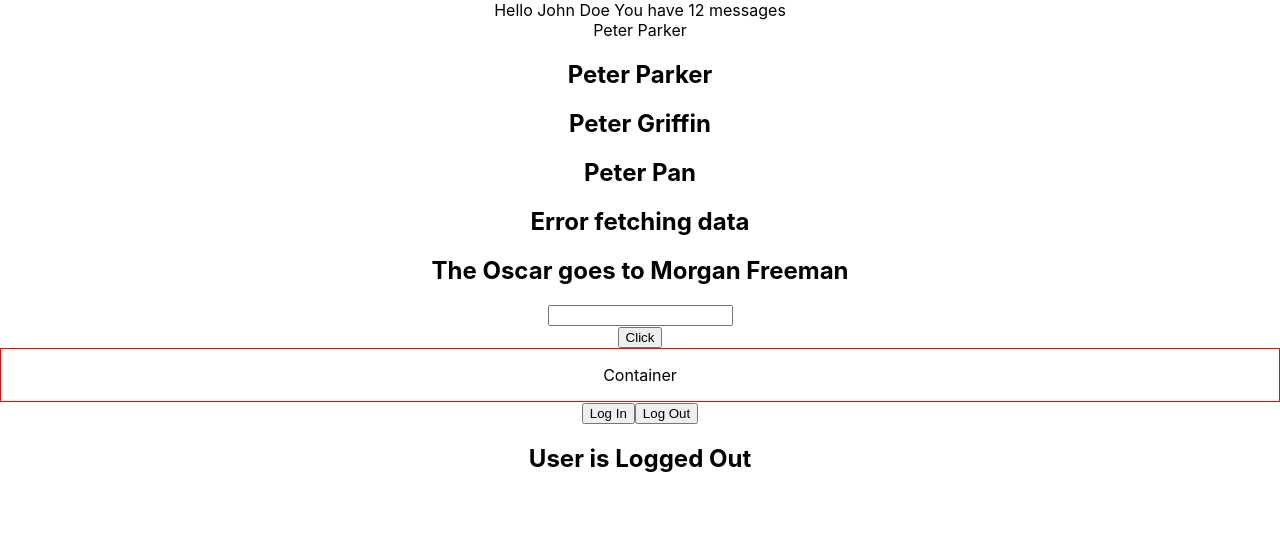
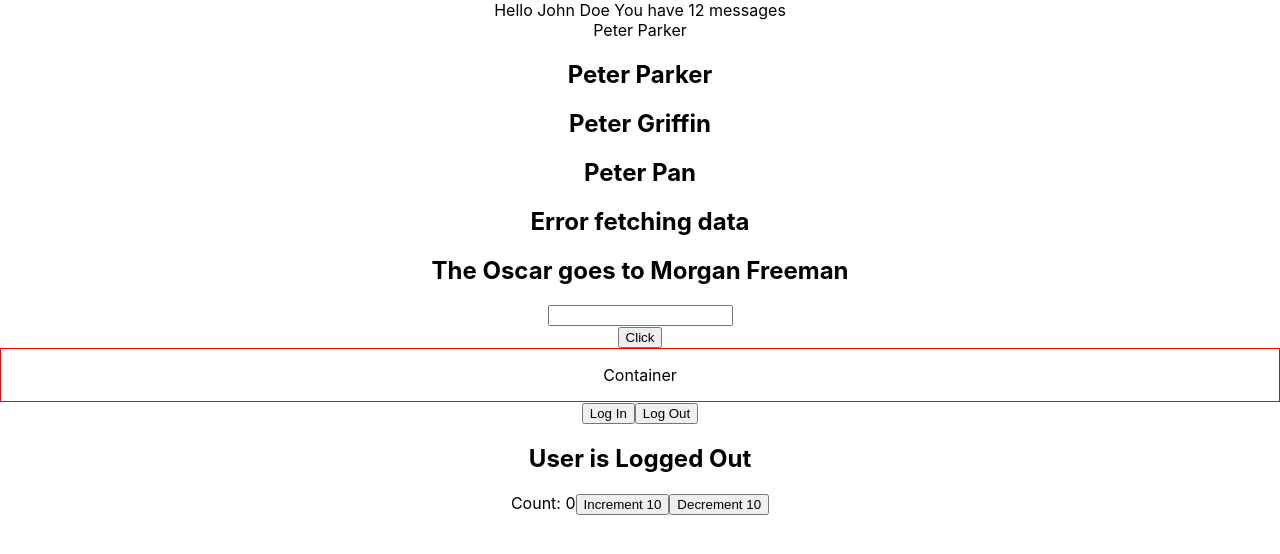
Before and after one commit to Alex-tq/react-typescript-demo, a React (Create React App) app: page / in a window 1280 px wide. Shown: the top 554 px of the page. Built offline with nearby package versions, Linux system fonts and the light colour scheme.

Commit message:
Specify types for useReducer

```diff
--- a/src/App.tsx
+++ b/src/App.tsx
@@ -10,6 +10,7 @@
 import Input from "./components/Input";
 import Container from "./components/Container";
 import User from "./components/User";
+import Counter from "./components/Counter";
 
 function App() {
   const [text, setText] = useState("");
@@ -59,6 +60,7 @@
       />
       <Container styles={{ border: "1px solid red", padding: "1rem" }} />
       <User />
+      <Counter />
     </div>
   );
 }
--- /dev/null
+++ b/src/components/Counter.tsx
@@ -0,0 +1,40 @@
+import React, { useReducer } from "react";
+
+const initialState = { count: 0 };
+
+type StateTypes = {
+  count: number;
+};
+type ActionType = {
+  type: "increment" | "decrement";
+  payload: number;
+};
+
+function reducer(state: StateTypes, action: ActionType) {
+  switch (action.type) {
+    case "increment":
+      return { count: state.count + action.payload };
+    case "decrement":
+      return { count: state.count - action.payload };
+    default:
+      return state;
+  }
+}
+
+function Counter() {
+  const [state, dispatch] = useReducer(reducer, initialState);
+
+  return (
+    <>
+      Count: {state.count}
+      <button onClick={() => dispatch({ type: "increment", payload: 10 })}>
+        Increment 10
+      </button>
+      <button onClick={() => dispatch({ type: "decrement", payload: 10 })}>
+        Decrement 10
+      </button>
+    </>
+  );
+}
+
+export default Counter;
```
